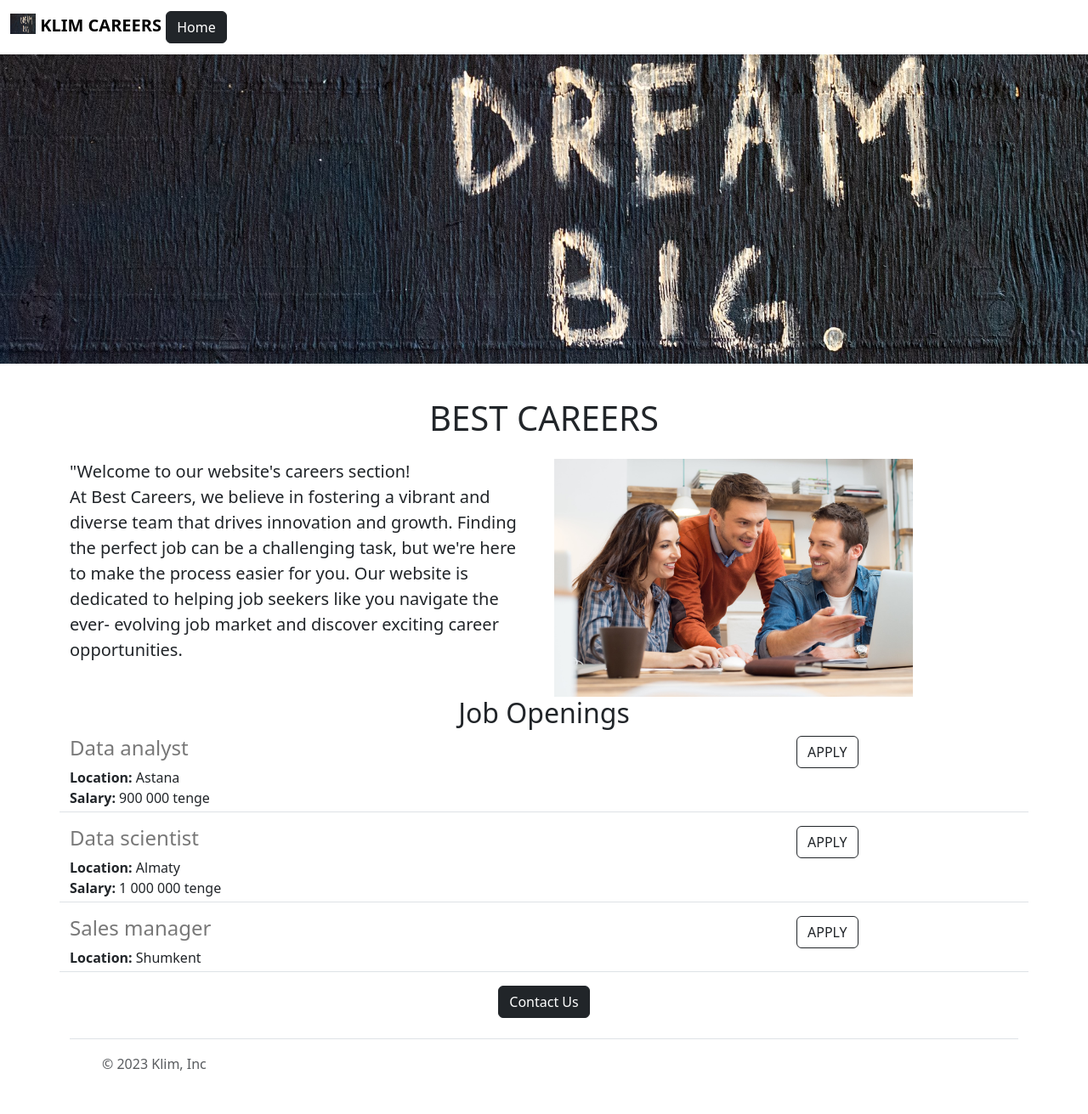
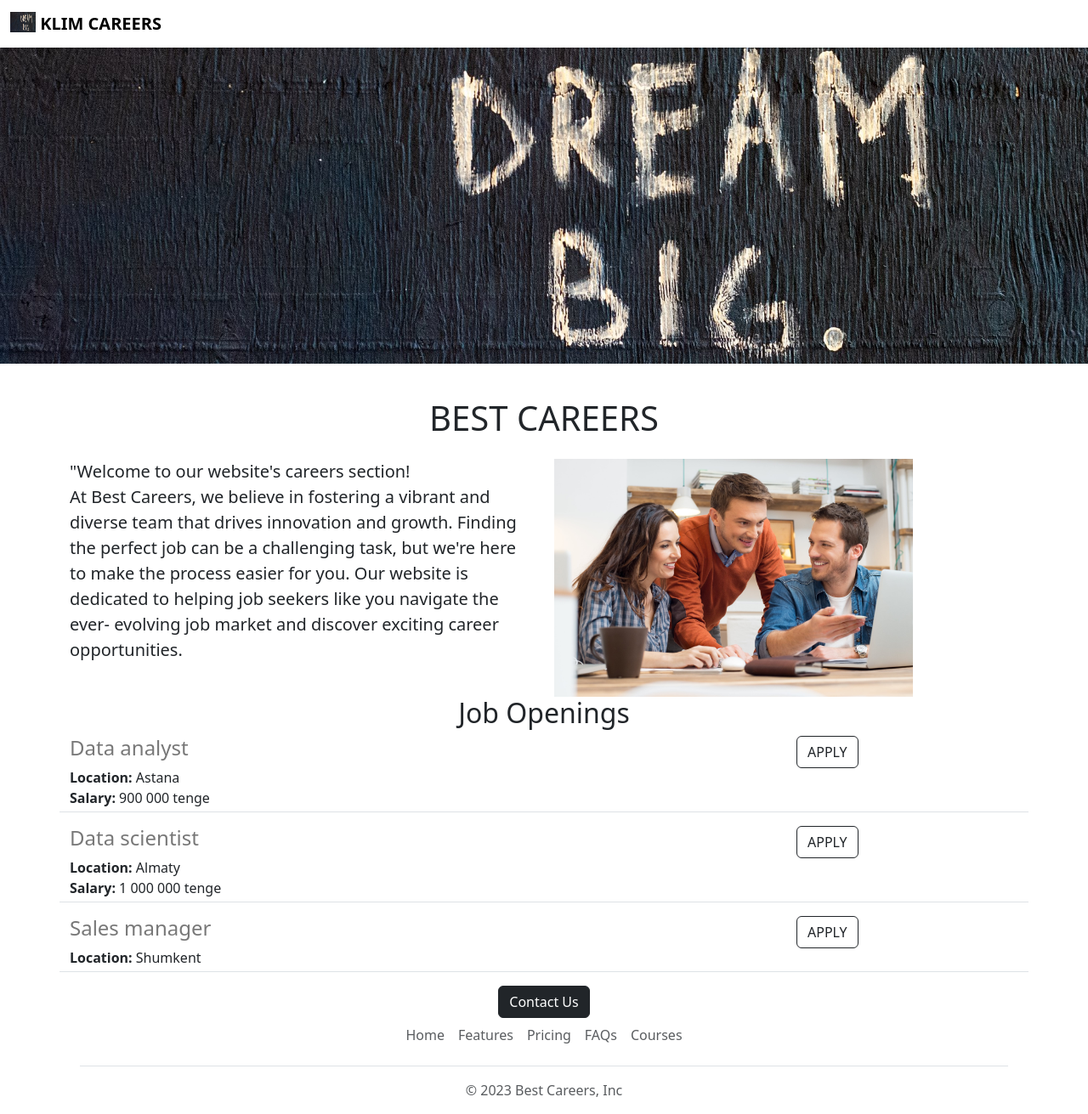
Before and after one commit to Klim2007/klim_web_v2, a Flask app: page / in a window 1280 px wide. Shown: the whole page at 85% size. Before the commit the page ends 1260 px from the top, so only its background shows below. Run offline with Flask 3, Linux system fonts and the light colour scheme.

Commit message:
almost working site

```diff
--- a/templates/footer.html
+++ b/templates/footer.html
@@ -1,14 +1,12 @@
-<footer class="d-flex flex-wrap justify-content-between align-items-center py-3 my-4 border-top">
-    <div class="col-md-4 d-flex align-items-center">
-      <a href="/" class="mb-3 me-2 mb-md-0 text-body-secondary text-decoration-none lh-1">
-        <svg class="bi" width="30" height="24"><use xlink:href="#bootstrap"></use></svg>
-      </a>
-      <span class="mb-3 mb-md-0 text-body-secondary">© 2023 Klim, Inc</span>
-    </div>
-
-    <ul class="nav col-md-4 justify-content-end list-unstyled d-flex">
-      <li class="ms-3"><a class="text-body-secondary" href="#"><svg class="bi" width="24" height="24"><use xlink:href="#twitter"></use></svg></a></li>
-      <li class="ms-3"><a class="text-body-secondary" href="#"><svg class="bi" width="24" height="24"><use xlink:href="#instagram"></use></svg></a></li>
-      <li class="ms-3"><a class="text-body-secondary" href="#"><svg class="bi" width="24" height="24"><use xlink:href="#facebook"></use></svg></a></li>
+<div class="container"
+<footer class="py-3 my-4">
+    <ul class="nav justify-content-center border-bottom pb-3 mb-3">
+      <li class="nav-item"><a href="https://klim-s-jobs-web-site.onrender.com" class="nav-link px-2 text-body-secondary">Home</a></li>
+      <li class="nav-item"><a href="#" class="nav-link px-2 text-body-secondary">Features</a></li>
+      <li class="nav-item"><a href="#" class="nav-link px-2 text-body-secondary">Pricing</a></li>
+      <li class="nav-item"><a href="#" class="nav-link px-2 text-body-secondary">FAQs</a></li>
+      <li class="nav-item"><a target="_blank" href="#" class="nav-link px-2 text-body-secondary">Courses</a></li>
     </ul>
+    <p class="text-center text-body-secondary">© 2023 Best Careers, Inc</p>
   </footer>
+</div>
--- a/templates/home.html
+++ b/templates/home.html
@@ -15,9 +15,9 @@
       {%include 'nav.html'%}
        <img class = "img-fluid" id = "banner" src="static/bunner.jpg" >
       <div class="container">
-      <h1 class = "text-center mt-4 mb-4"> BEST CAREERS</h1>
+    <h1 class = "text-center mt-4 mb-4"> BEST CAREERS</h1>
 
-      <div class = "row">
+    <div class = "row">
         <div class = "col-md-6">
       <p class="lead mt-8">"Welcome to our website's
      careers section!<br>
@@ -44,9 +44,12 @@
          </div>
 
     <div class="text-center">
-     <a type="button"
-         herf= "mailto:klimasja@mail.ru?subject=Question%20about%20careears"
-         class="btn btn-dark">Contact Us</a>
+     <a
+       type="button"
+         href= "mailto:klimasja@mail.ru?subject=Question%20about%20careears"
+         class="btn btn-dark">
+       Contact Us
+     </a>
      </div>
    </div>
       {% include 'footer.html' %}
--- a/templates/jobitem.html
+++ b/templates/jobitem.html
@@ -15,9 +15,11 @@
   </div>
   <div class="col-3">
      <a  href="mailto:klimasja@mail.ru?subject=Application%20for%20{{job['title']}}&body=My%20name%20%3CType%20your%20name%3E%0D%0A%0D%0ALink%20to%20CV%3A%0D%0A%0D%0ALinkedIn%3A"
-         type="button"
+        type="button"
         class="btn btn-outline-dark"
-        style="text-align: right;"> APPLY </a>
+        style="text-align: right;">
+       APPLY
+     </a>
   </div>
 
 
--- a/templates/nav.html
+++ b/templates/nav.html
@@ -4,9 +4,6 @@
       <img src="static/randy.jpg" alt="Logo" width="30" height="24" class="d-inline-block align-text-top">
       <b>KLIM CAREERS</b>
 
-         <button class="btn btn-dark">
-           Home
-         </button>
 
     </a>
   </div>
```
